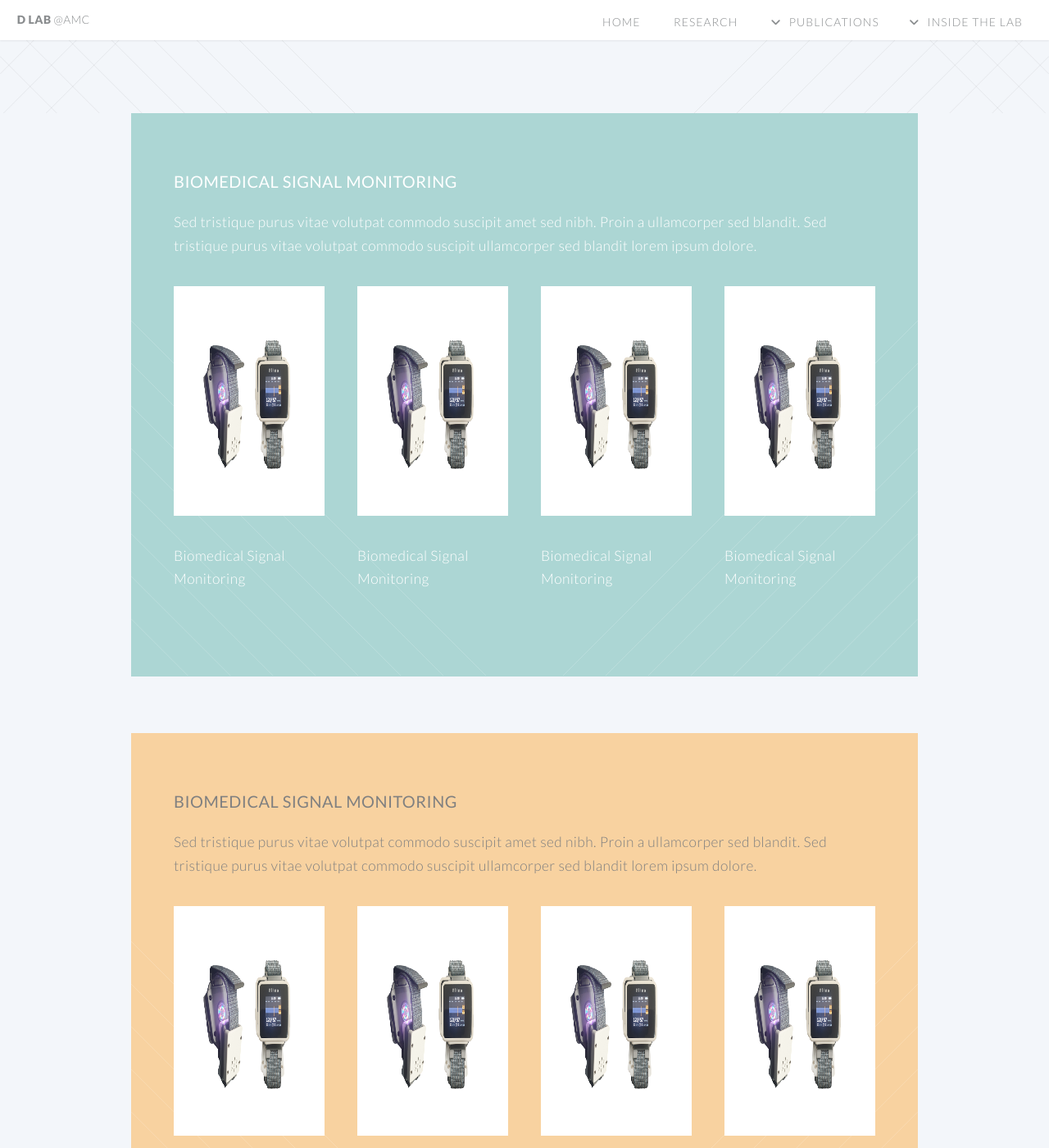
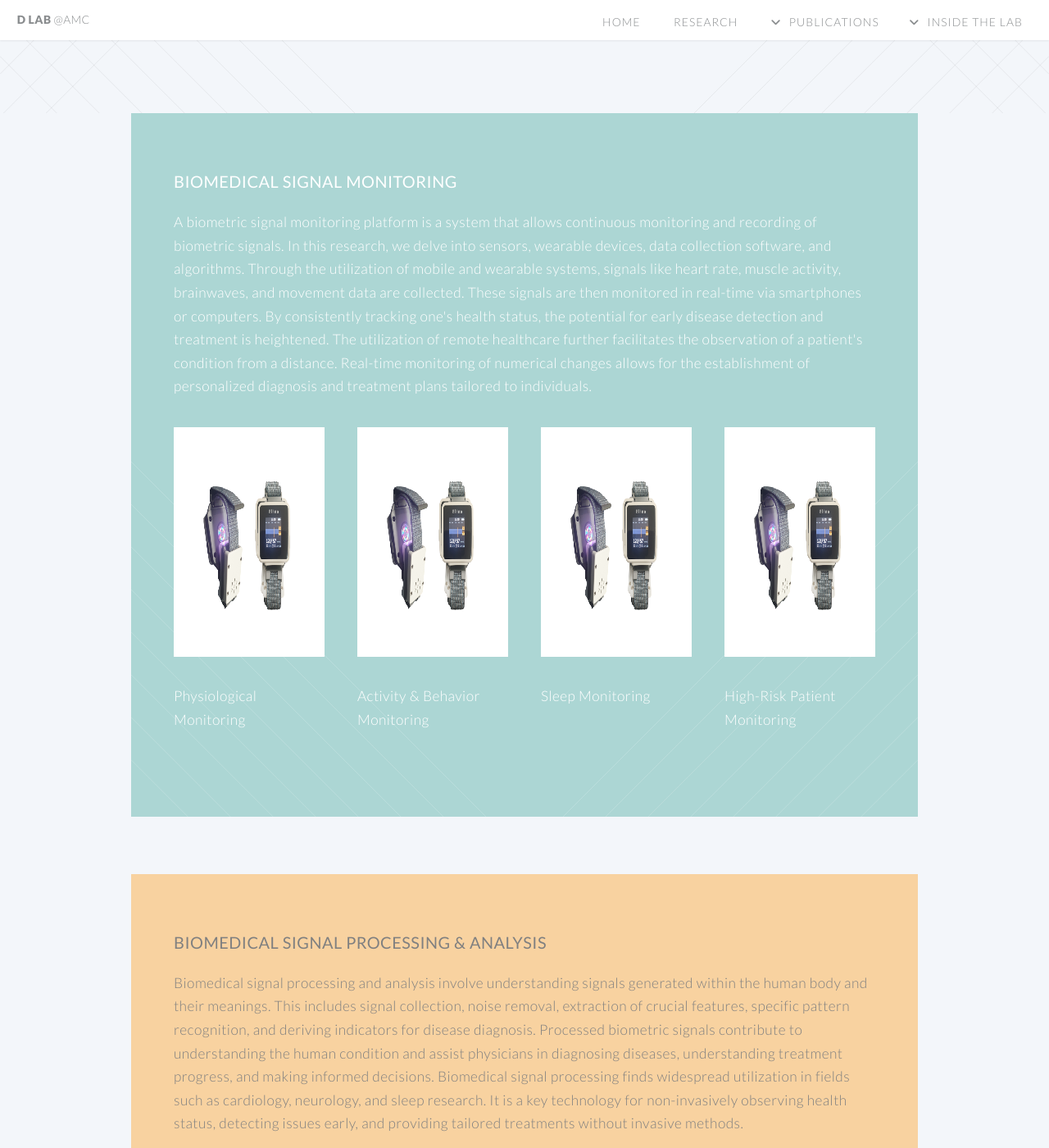
Before and after one commit to ydon1111/ydon1111.github.io, a Jekyll site: the page built from htmls/research_topics.html, in a window 1280 px wide and 1400 px high, scrolled down 239 px. Shown: the whole window at 82% size. Built offline with Jekyll 4.4.1, drawn with Linux system fonts in a browser that asks for light colours; nearby versions of some CDN libraries; some of the changed text lies outside the part shown.

Commit message:
research

```diff
--- a/htmls/research_topics.html
+++ b/htmls/research_topics.html
@@ -16,17 +16,92 @@ layout: default
 <article class="sections-container">
   <section class="wrapper style2 container special-alt" style="background-color: #acd6d4; color: white;">
     <h3><strong> Biomedical Signal Monitoring </strong></h3>
-    <p>Sed tristique purus vitae volutpat commodo suscipit amet sed nibh. Proin a ullamcorper sed
-      blandit. Sed tristique purus vitae volutpat commodo suscipit ullamcorper sed blandit lorem ipsum
-      dolore.</p>
+    <p>A biometric signal monitoring platform is a system that allows continuous monitoring and recording of biometric
+      signals. In this research, we delve into sensors, wearable devices, data collection software, and algorithms.
+      Through the utilization of mobile and wearable systems, signals like heart rate, muscle activity, brainwaves, and
+      movement data are collected. These signals are then monitored in real-time via smartphones or computers. By
+      consistently tracking one's health status, the potential for early disease detection and treatment is heightened.
+      The utilization of remote healthcare further facilitates the observation of a patient's condition from a distance.
+      Real-time monitoring of numerical changes allows for the establishment of personalized diagnosis and treatment
+      plans tailored to individuals.
+    </p>
 
     <div class="row">
+      <div class="3u">
+        <a href="research/biomedical_signal_monitoring.html" class="image featured">
+          <img src="/images/pic01.jpg" alt="" height="280px">
+        </a>
+        <p text-align: center;>
+          Physiological Monitoring
+        </p>
+      </div>
+
       <div class="3u">
         <a href="#" class="image featured">
           <img src="/images/pic01.jpg" alt="" height="280px">
         </a>
         <p text-align: center;>
-          Biomedical Signal Monitoring
+          Activity & Behavior Monitoring
+
+        </p>
+      </div>
+
+      <div class="3u">
+        <a href="#" class="image featured">
+          <img src="/images/pic01.jpg" alt="" height="280px">
+        </a>
+        <p text-align: center;>
+          Sleep Monitoring
+
+        </p>
+      </div>
+
+      <div class="3u">
+        <a href="#" class="image featured">
+          <img src="/images/pic01.jpg" alt="" height="280px">
+        </a>
+        <p text-align: center;>
+          High-Risk Patient Monitoring
+        </p>
+      </div>
+
+    </div>
+  </section>
+
+
+  <!-- Two -->
+
+  <section class="wrapper style2 container special-alt" style="background-color: #f8d2a0ff; color: gray;">
+    <h3><strong> Biomedical Signal Processing & Analysis
+      </strong></h3>
+    <p>Biomedical signal processing and analysis involve understanding signals generated within the human body and their
+      meanings. This includes signal collection, noise removal, extraction of crucial features, specific pattern
+      recognition, and deriving indicators for disease diagnosis. Processed biometric signals contribute to
+      understanding the human condition and assist physicians in diagnosing diseases, understanding treatment progress,
+      and making informed decisions. Biomedical signal processing finds widespread utilization in fields such as
+      cardiology, neurology, and sleep research. It is a key technology for non-invasively observing health status,
+      detecting issues early, and providing tailored treatments without invasive methods.
+    </p>
+    <div class="row">
+
+
+      <div class="3u">
+        <a href="#" class="image featured">
+          <img src="/images/pic01.jpg" alt="" height="280px">
+        </a>
+        <p text-align: center;>
+          Biomedical Signal Processing
+
+        </p>
+      </div>
+
+      <div class="3u">
+        <a href="#" class="image featured">
+          <img src="/images/pic01.jpg" alt="" height="280px">
+        </a>
+        <p text-align: center;>
+          Photoplethysmogram
+
         </p>
       </div>
 
@@ -44,67 +119,8 @@ layout: default
           <img src="/images/pic01.jpg" alt="" height="280px">
         </a>
         <p text-align: center;>
-          Biomedical Signal Monitoring
-        </p>
-      </div>
+          Heart Rate Variability
 
-      <div class="3u">
-        <a href="#" class="image featured">
-          <img src="/images/pic01.jpg" alt="" height="280px">
-        </a>
-        <p text-align: center;>
-          Biomedical Signal Monitoring
-        </p>
-      </div>
-
-
-    </div>
-  </section>
-
-
-  <!-- Two -->
-
-  <section class="wrapper style2 container special-alt"style="background-color: #f8d2a0ff; color: gray;">
-    <h3><strong> Biomedical Signal Monitoring </strong></h3>
-    <p>Sed tristique purus vitae volutpat commodo suscipit amet sed nibh. Proin a ullamcorper sed
-      blandit. Sed tristique purus vitae volutpat commodo suscipit ullamcorper sed blandit lorem ipsum
-      dolore.</p>
-    <div class="row">
-
-
-      <div class="3u">
-        <a href="#" class="image featured">
-          <img src="/images/pic01.jpg" alt="" height="280px">
-        </a>
-        <p text-align: center;>
-          Biomedical Signal Monitoring
-        </p>
-      </div>
-
-      <div class="3u">
-        <a href="#" class="image featured">
-          <img src="/images/pic01.jpg" alt="" height="280px">
-        </a>
-        <p text-align: center;>
-          Biomedical Signal Monitoring
-        </p>
-      </div>
-
-      <div class="3u">
-        <a href="#" class="image featured">
-          <img src="/images/pic01.jpg" alt="" height="280px">
-        </a>
-        <p text-align: center;>
-          Biomedical Signal Monitoring
-        </p>
-      </div>
-
-      <div class="3u">
-        <a href="#" class="image featured">
-          <img src="/images/pic01.jpg" alt="" height="280px">
-        </a>
-        <p text-align: center;>
-          Biomedical Signal Monitoring
         </p>
       </div>
 
@@ -115,10 +131,17 @@ layout: default
 
   <!-- Three -->
   <section class="wrapper style2 container special-alt" style="background-color: #acd6d4; color: white;">
-    <h3><strong> Biomedical Signal Monitoring </strong></h3>
-    <p>Sed tristique purus vitae volutpat commodo suscipit amet sed nibh. Proin a ullamcorper sed
-      blandit. Sed tristique purus vitae volutpat commodo suscipit ullamcorper sed blandit lorem ipsum
-      dolore.</p>
+    <h3><strong> Cardiovascular Health Assessment
+      </strong></h3>
+    <p>This topic primarily emphasizes predicting the risk of cardiovascular diseases through various factors and
+      indicators, and proposing methods for prevention along with personalized medical plans for individuals. In this
+      research, measurements and analysis are conducted on various aspects, including electrocardiography (ECG) for the
+      heart's electrical signals, photoplethysmography (PPG) for assessing blood volume changes, and analyzing blood
+      pressure waveforms. These evaluations provide insights into the cardiovascular health status. The study also
+      involves utilizing demographic data, clinical information, and even detailed genetic profiles to estimate an
+      individual's potential risk of cardiovascular diseases. Furthermore, this research includes the prediction and
+      evaluation of cardiac activity through digital twin-based virtual model simulations.
+    </p>
     <div class="row">
 
 
@@ -127,7 +150,7 @@ layout: default
           <img src="/images/pic01.jpg" alt="" height="280px">
         </a>
         <p text-align: center;>
-          Biomedical Signal Monitoring
+          Atrial Fibrillation Risk prediction
         </p>
       </div>
 
@@ -136,7 +159,8 @@ layout: default
           <img src="/images/pic01.jpg" alt="" height="280px">
         </a>
         <p text-align: center;>
-          Biomedical Signal Monitoring
+          Atrial Fibrillation Treatment
+
         </p>
       </div>
 
@@ -145,7 +169,33 @@ layout: default
           <img src="/images/pic01.jpg" alt="" height="280px">
         </a>
         <p text-align: center;>
-          Biomedical Signal Monitoring
+          Vascular Health Assessment
+        </p>
+      </div>
+
+    </div>
+  </section>
+
+
+  <!-- four -->
+
+  <section class="wrapper style2 container special-alt" style="background-color: #f8d2a0ff; color:gray">
+    <h3><strong> Clinical Decision Support
+
+      </strong></h3>
+    <p>The most common tests performed in modern medicine are clinical chemistry tests such as blood tests and urine tests. These tests are conducted frequently at hospitals and health screening centers on a daily basis. However, there are numerous factors that can introduce errors into the testing process, and these errors can sometimes lead to critical outcomes once the test results are conveyed to the physicians. In this research, various statistical and artificial intelligence techniques are utilized to reduce errors in test results. Additionally, effective automated verification technology is developed to streamline the manual error verification process in cases where errors occur.
+
+    </p>
+    <div class="row">
+
+
+      <div class="3u">
+        <a href="#" class="image featured">
+          <img src="/images/pic01.jpg" alt="" height="280px">
+        </a>
+        <p text-align: center;>
+          Atrial Fibrillation Risk prediction
+
         </p>
       </div>
 
@@ -154,31 +204,8 @@ layout: default
           <img src="/images/pic01.jpg" alt="" height="280px">
         </a>
         <p text-align: center;>
-          Biomedical Signal Monitoring
-        </p>
-      </div>
+          Atrial Fibrillation Treatment
 
-
-    </div>
-  </section>
-
-
-  <!-- four -->
-
-  <section class="wrapper style2 container special-alt" style="background-color: #f8d2a0ff; color:gray">
-    <h3><strong> Biomedical Signal Monitoring </strong></h3>
-    <p>Sed tristique purus vitae volutpat commodo suscipit amet sed nibh. Proin a ullamcorper sed
-      blandit. Sed tristique purus vitae volutpat commodo suscipit ullamcorper sed blandit lorem ipsum
-      dolore.</p>
-    <div class="row">
-
-
-      <div class="3u">
-        <a href="#" class="image featured">
-          <img src="/images/pic01.jpg" alt="" height="280px">
-        </a>
-        <p text-align: center;>
-          Biomedical Signal Monitoring
         </p>
       </div>
 
@@ -187,27 +214,10 @@ layout: default
           <img src="/images/pic01.jpg" alt="" height="280px">
         </a>
         <p text-align: center;>
-          Biomedical Signal Monitoring
+          Vascular Health Assessment
         </p>
       </div>
 
-      <div class="3u">
-        <a href="#" class="image featured">
-          <img src="/images/pic01.jpg" alt="" height="280px">
-        </a>
-        <p text-align: center;>
-          Biomedical Signal Monitoring
-        </p>
-      </div>
-
-      <div class="3u">
-        <a href="#" class="image featured">
-          <img src="/images/pic01.jpg" alt="" height="280px">
-        </a>
-        <p text-align: center;>
-          Biomedical Signal Monitoring
-        </p>
-      </div>
 
 
     </div>
@@ -218,10 +228,12 @@ layout: default
   <!-- five -->
 
   <section class="wrapper style2 container special-alt" style="background-color: #acd6d4; color: white;">
-    <h3><strong> Biomedical Signal Monitoring </strong></h3>
-    <p>Sed tristique purus vitae volutpat commodo suscipit amet sed nibh. Proin a ullamcorper sed
-      blandit. Sed tristique purus vitae volutpat commodo suscipit ullamcorper sed blandit lorem ipsum
-      dolore.</p>
+    <h3><strong> Digital Medicine
+
+      </strong></h3>
+    <p>Digital Medicine encompasses the integration of technology, including artificial intelligence (AI), data analytics, and the Internet of Things (IoT), into healthcare. It leverages patient-generated health data collected through wearable devices and IoT sensors, harnessing AI for data analysis and predictive modeling. This convergence of technology enables personalized healthcare, enhances diagnostic accuracy, and facilitates more efficient healthcare delivery, ultimately improving patient outcomes and treatment approaches.
+
+    </p>
     <div class="row">
 
 
@@ -230,7 +242,9 @@ layout: default
           <img src="/images/pic01.jpg" alt="" height="280px">
         </a>
         <p text-align: center;>
-          Biomedical Signal Monitoring
+          AI in Digital Medicine
+
+
         </p>
       </div>
 
@@ -239,7 +253,9 @@ layout: default
           <img src="/images/pic01.jpg" alt="" height="280px">
         </a>
         <p text-align: center;>
-          Biomedical Signal Monitoring
+          Digital Therapeutics
+
+
         </p>
       </div>
 
@@ -247,19 +263,14 @@ layout: default
         <a href="#" class="image featured">
           <img src="/images/pic01.jpg" alt="" height="280px">
         </a>
-        <p text-align: center;>
-          Biomedical Signal Monitoring
+        <p >
+          Medical Device Development Tool
         </p>
       </div>
 
-      <div class="3u">
-        <a href="#" class="image featured">
-          <img src="/images/pic01.jpg" alt="" height="280px">
-        </a>
-        <p text-align: center;>
-          Biomedical Signal Monitoring
-        </p>
-      </div>
+
+
+
     </div>
   </section>
 </article>
```
Also changed, not shown: htmls/research/biomedical_signal_monitoring.html (added, +186 -0 lines).
